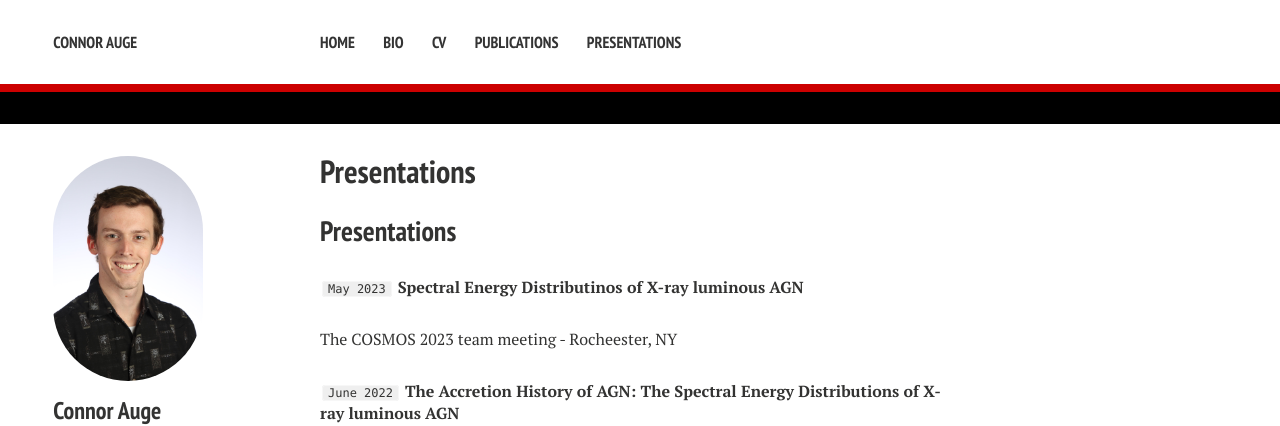
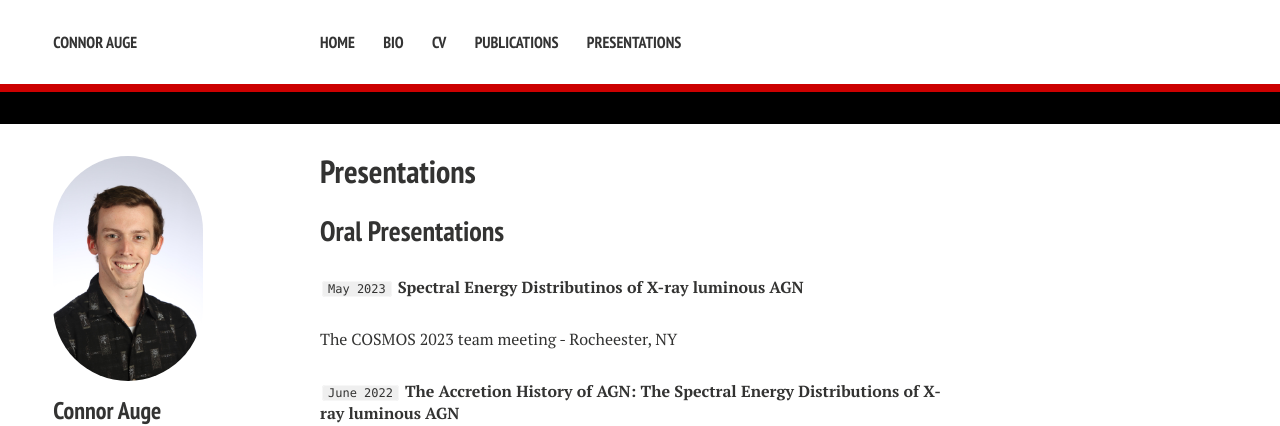
Before and after one commit to cwauge/cwauge.github.io, a Jekyll site: the page built from presentations.md, in a window 1280 px wide. Shown: the top 426 px of the page. Built offline with Jekyll 4.4.1, drawn with Linux system fonts in a browser that asks for light colours; nearby versions of some CDN libraries; some web fonts are replaced.

Commit message:
Update presentations.md

```diff
--- a/presentations.md
+++ b/presentations.md
@@ -4,7 +4,7 @@ title: Presentations
 excerpt: "Recent Presentations"
 ---
 
-## Presentations
+## Oral Presentations
 `May 2023`
 **Spectral Energy Distributinos of X-ray luminous AGN**
 
```
